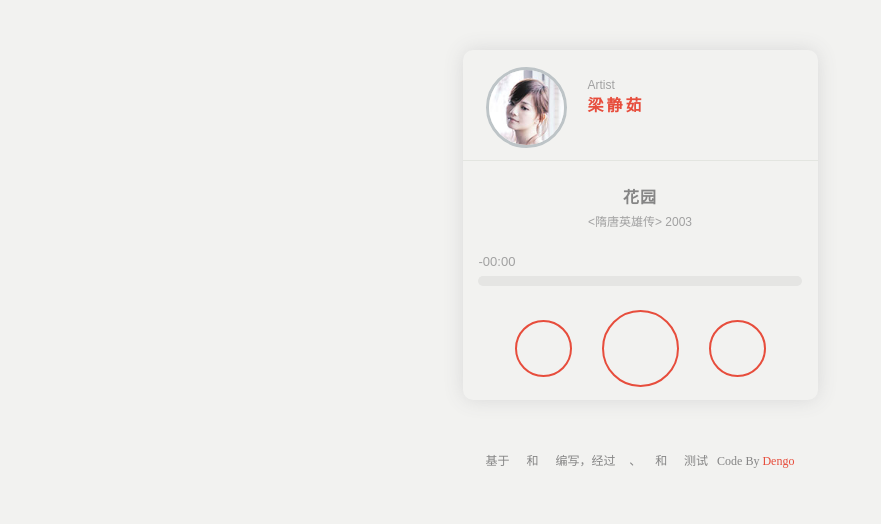
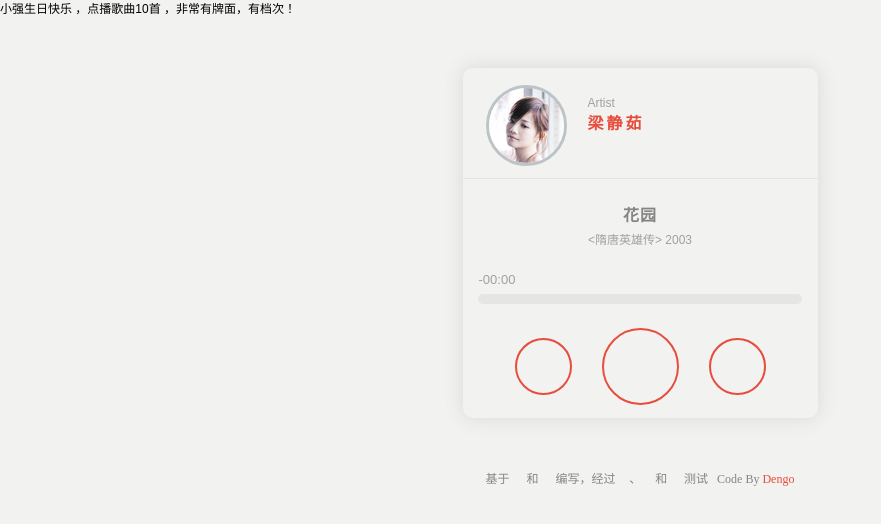
Before and after one commit to me1819zhan/1819zhan.github.io, a plain HTML site: page index.html in a window 1280 px wide. Shown: the whole page, without its empty margins (0-881 px from the left). Drawn offline with Linux system fonts and the light colour scheme; a web font is replaced by a local one.

Commit message:
first commit

```diff
--- a/index.html
+++ b/index.html
@@ -3,12 +3,14 @@
 <head>
 <meta charset="utf-8">
 <meta http-equiv="X-UA-Compatible" content="IE=edge,chrome=1">
-<title>清新的HTML5音乐播放器</title>
+<title>大兴安岭-十八站林业局自然保护区</title>
 <meta name="description" content="描述">
 <meta name="keywords" content="关键词">
 <link rel="stylesheet" type="text/css" href="css/style.css">
 </head>
 <body>
+
+<h1>小强生日快乐 ，点播歌曲10首 ，非常有牌面，有档次！</h>
 	<div class="music_wrap">
 		<div class="artist_info">
 			<div class="artist_avatar">
```
